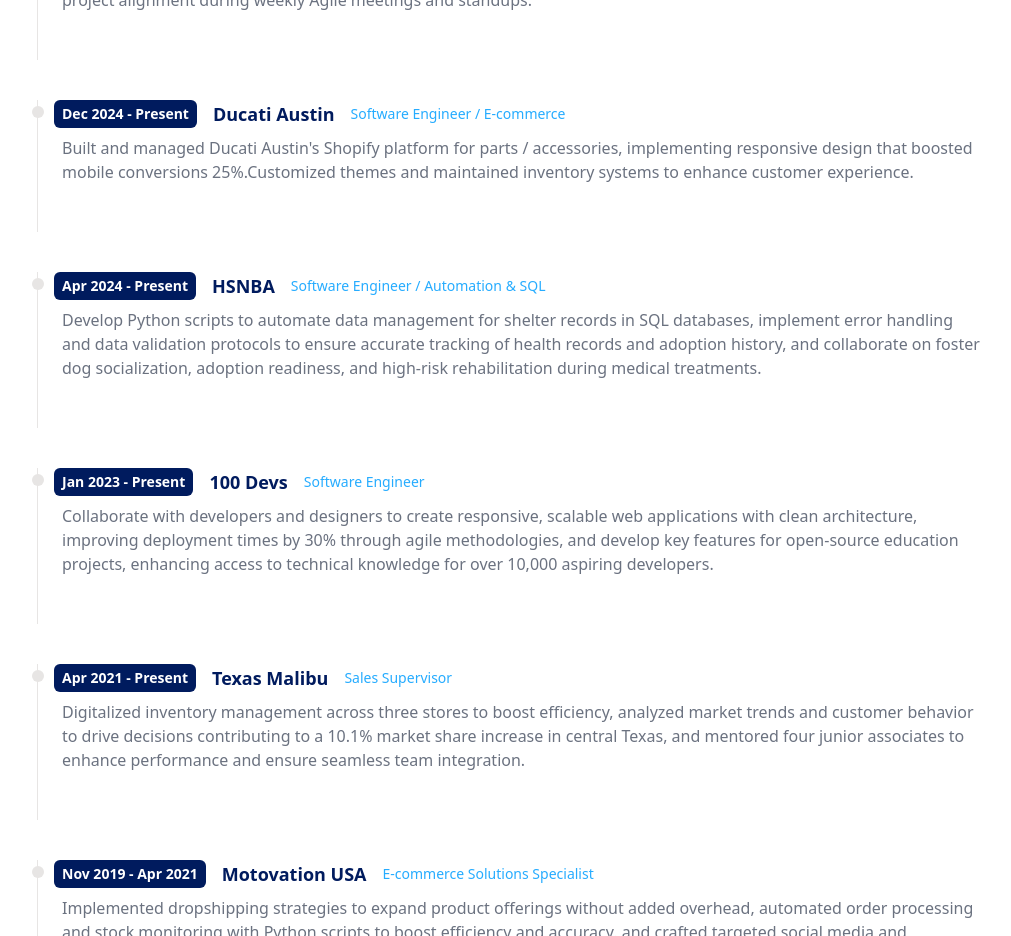
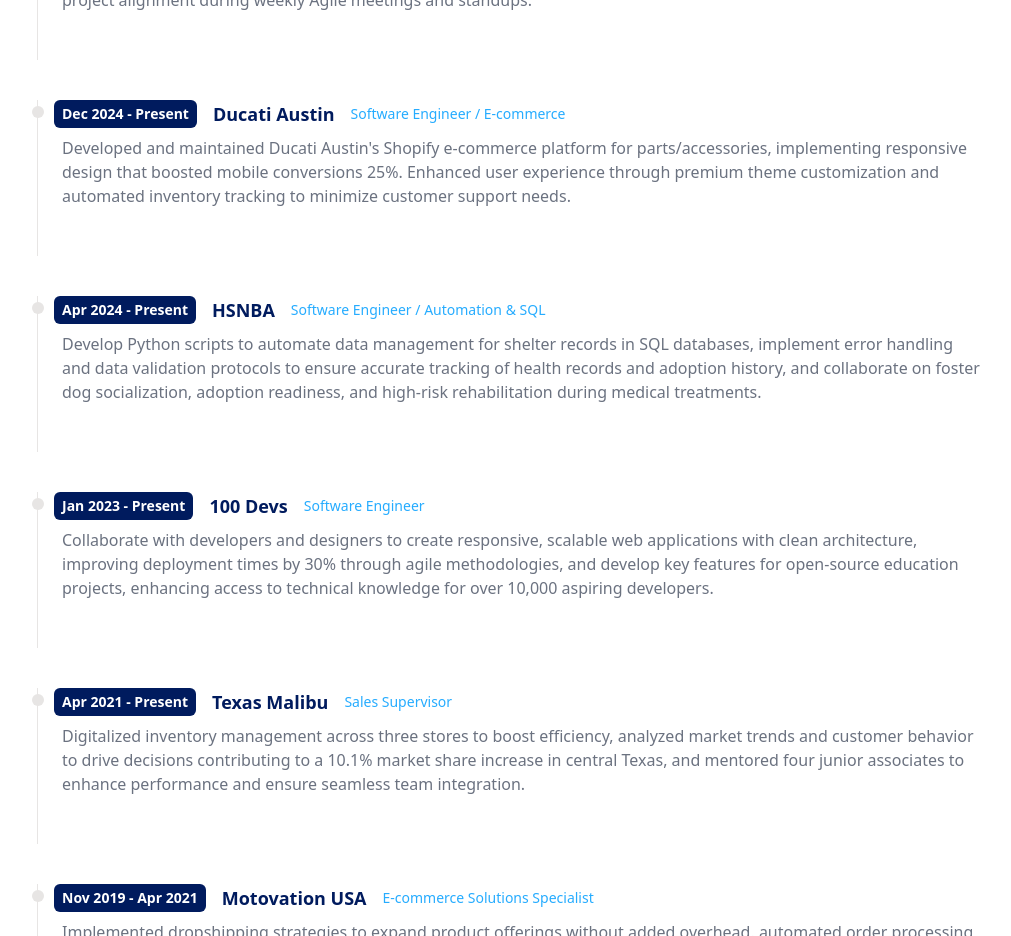
Before and after one commit to codyjohnsontx/vite_portfolio, a React (Vite) app: page / in a window 1280 px wide. Shown: the part 1040-1976 px from the top of the page, without its empty margins (163-1174 px from the left). Built offline with nearby package versions, Linux system fonts and the light colour scheme.

Commit message:
update history

```diff
--- a/src/components/Work.jsx
+++ b/src/components/Work.jsx
@@ -12,7 +12,7 @@
         year: 'Dec 2024 - Present',
         company: 'Ducati Austin',
         title: 'Software Engineer / E-commerce',
-        details: 'Built and managed Ducati Austin\'s Shopify platform for parts / accessories, implementing responsive design that boosted mobile conversions 25%.Customized themes and maintained inventory systems to enhance customer experience.'
+        details: 'Developed and maintained Ducati Austin\'s Shopify e-commerce platform for parts/accessories, implementing responsive design that boosted mobile conversions 25%. Enhanced user experience through premium theme customization and automated inventory tracking to minimize customer support needs.'
     },
     {
         year: 'Apr 2024 - Present',
```
